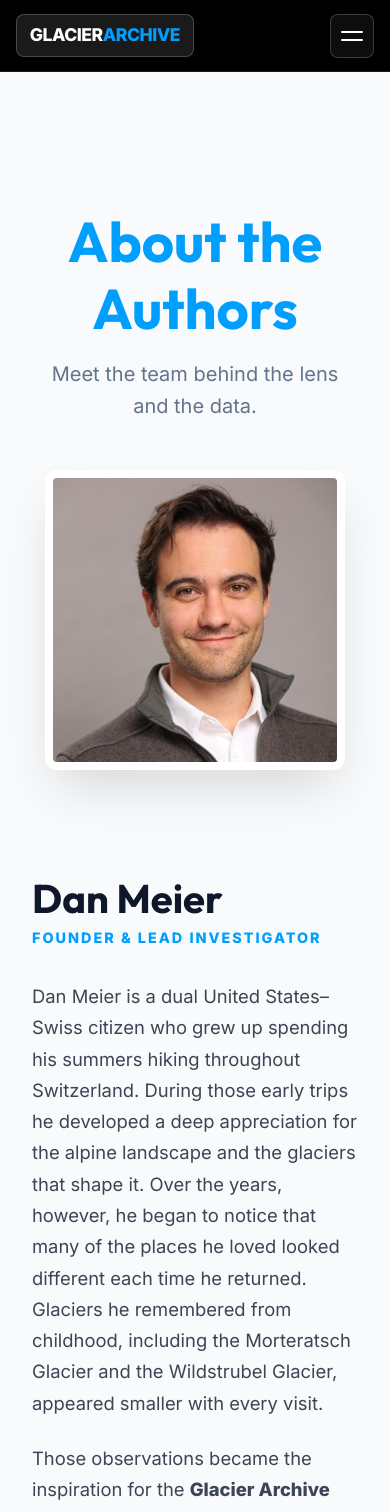
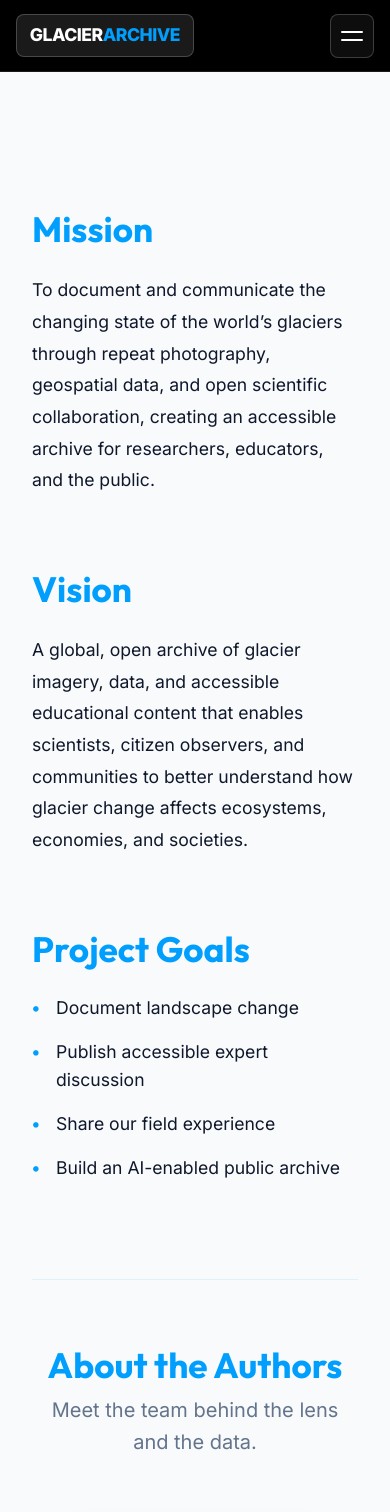
Before and after one commit to johnmehler/dans-glaciers, a SvelteKit app: page /about in a window 390 px wide. Shown: the top 1512 px of the page. Built offline with nearby package versions, Linux system fonts and the light colour scheme.

Commit message:
feat: Add initial About and Journal pages with content.

```diff
--- a/src/routes/about/+page.svelte
+++ b/src/routes/about/+page.svelte
@@ -3,12 +3,50 @@
 </script>
 
 <svelte:head>
-    <title>About the Authors - Glacier Archive Project</title>
+    <title>About - Glacier Archive Project</title>
 </svelte:head>
 
-<section class="contributors-container">
+<div class="about-page">
+    <section class="mission-section">
+        <div class="mission-vision-goals">
+            <div class="goal-card">
+                <h1>Mission</h1>
+                <p>
+                    To document and communicate the changing state of the
+                    world’s glaciers through repeat photography, geospatial
+                    data, and open scientific collaboration, creating an
+                    accessible archive for researchers, educators, and the
+                    public.
+                </p>
+            </div>
+
+            <div class="goal-card">
+                <h1>Vision</h1>
+                <p>
+                    A global, open archive of glacier imagery, data, and
+                    accessible educational content that enables scientists,
+                    citizen observers, and communities to better understand how
+                    glacier change affects ecosystems, economies, and societies.
+                </p>
+            </div>
+
+            <div class="goal-card">
+                <h1>Project Goals</h1>
+                <ul class="goals-list">
+                    <li>Document landscape change</li>
+                    <li>Publish accessible expert discussion</li>
+                    <li>Share our field experience</li>
+                    <li>Build an AI-enabled public archive</li>
+                </ul>
+            </div>
+        </div>
+    </section>
+
+    <hr class="section-divider" />
+
+    <section class="contributors-section">
         <div class="header-section">
-        <h1 class="gradient-text">About the Authors</h1>
+            <h2 class="section-title">About the Authors</h2>
             <p class="lead">Meet the team behind the lens and the data.</p>
         </div>
 
@@ -23,15 +61,15 @@
 
                 <div class="bio-content">
                     <p>
-                    Dan Meier is a dual United States–Swiss citizen who grew up
-                    spending his summers hiking throughout Switzerland. During
-                    those early trips he developed a deep appreciation for the
-                    alpine landscape and the glaciers that shape it. Over the
-                    years, however, he began to notice that many of the places
-                    he loved looked different each time he returned. Glaciers he
-                    remembered from childhood, including the Morteratsch Glacier
-                    and the Wildstrubel Glacier, appeared smaller with every
-                    visit.
+                        Dan Meier is a dual United States–Swiss citizen who grew
+                        up spending his summers hiking throughout Switzerland.
+                        During those early trips he developed a deep
+                        appreciation for the alpine landscape and the glaciers
+                        that shape it. Over the years, however, he began to
+                        notice that many of the places he loved looked different
+                        each time he returned. Glaciers he remembered from
+                        childhood, including the Morteratsch Glacier and the
+                        Wildstrubel Glacier, appeared smaller with every visit.
                     </p>
 
                     <p>
@@ -42,30 +80,30 @@
 
                     <p>
                         Dan began this project during a sabbatical from his
-                    professional career in consulting in order to study glaciers
-                    more closely and document their changes through repeat
-                    photography. The project also explores how modern tools,
-                    including large-scale data analysis and artificial
-                    intelligence, can help document and communicate glacier
-                    change more effectively.
+                        professional career in consulting in order to study
+                        glaciers more closely and document their changes through
+                        repeat photography. The project also explores how modern
+                        tools, including large-scale data analysis and
+                        artificial intelligence, can help document and
+                        communicate glacier change more effectively.
                     </p>
 
                     <p>
-                    Beyond the physical landscape, the project also examines the
-                    broader societal implications of glacier retreat. Glaciers
-                    play an important role in water supply, energy systems,
-                    infrastructure, tourism, and other sectors that rely on
-                    alpine environments.
+                        Beyond the physical landscape, the project also examines
+                        the broader societal implications of glacier retreat.
+                        Glaciers play an important role in water supply, energy
+                        systems, infrastructure, tourism, and other sectors that
+                        rely on alpine environments.
                     </p>
 
                     <p>
-                    Dan holds a Master of Public Policy from the University of
-                    Maryland, where he studied environmental policy and related
-                    topics across the United States, Latin America, and Europe.
-                    While at the University of Maryland, he founded the
-                    University of Maryland Journal of Public Policy and served
-                    as its first Editor-in-Chief, publishing the journal’s
-                    inaugural edition in 2017.
+                        Dan holds a Master of Public Policy from the University
+                        of Maryland, where he studied environmental policy and
+                        related topics across the United States, Latin America,
+                        and Europe. While at the University of Maryland, he
+                        founded the University of Maryland Journal of Public
+                        Policy and served as its first Editor-in-Chief,
+                        publishing the journal’s inaugural edition in 2017.
                     </p>
 
                     <p>
@@ -76,35 +114,91 @@
             </div>
         </div>
     </section>
+</div>
 
 <style>
-    .contributors-container {
+    .about-page {
         padding: calc(var(--header-height) + var(--section-padding)) 2rem
             var(--section-padding);
         max-width: var(--container-width);
         margin: 0 auto;
     }
 
-    .header-section {
-        text-align: center;
+    .mission-section {
         margin-bottom: 5rem;
     }
 
-    .gradient-text {
-        font-size: 3.5rem;
+    .mission-vision-goals {
+        display: flex;
+        gap: 3rem;
+        flex-wrap: wrap;
+    }
+
+    .goal-card {
+        flex: 1;
+        min-width: 300px;
+    }
+
+    .goal-card h1 {
+        font-size: 2.2rem;
         color: var(--primary);
+        margin: 0 0 1.5rem;
+    }
+
+    .goal-card p {
+        font-size: 1.1rem;
+        line-height: 1.8;
+        color: var(--dark);
+        margin-bottom: 2rem;
+    }
+
+    .goals-list {
+        list-style: none;
+        padding-left: 0;
+    }
+
+    .goals-list li {
+        font-size: 1.1rem;
+        margin-bottom: 1rem;
+        padding-left: 1.5rem;
+        position: relative;
+        color: var(--dark);
+    }
+
+    .goals-list li::before {
+        content: "•";
+        color: var(--primary);
+        position: absolute;
+        left: 0;
+        font-weight: bold;
+    }
+
+    .section-divider {
+        border: none;
+        border-top: 1px solid rgba(0, 158, 253, 0.1);
+        margin: 4rem 0;
+    }
+
+    .header-section {
+        text-align: center;
+        margin-bottom: 4rem;
+    }
+
+    .section-title {
+        font-size: 3rem;
+        color: var(--primary);
+        margin-bottom: 0.5rem;
     }
 
     .lead {
         font-size: 1.25rem;
         color: var(--gray);
-        margin-top: 1rem;
     }
 
     .contributor-profile {
         display: grid;
         grid-template-columns: 240px 1fr;
-        gap: 6rem;
+        gap: 4rem;
         align-items: start;
     }
 
@@ -118,7 +212,7 @@
     }
 
     .profile-text h2 {
-        font-size: 2.5rem;
+        font-size: 2.2rem;
         margin-bottom: 0.25rem;
         color: var(--dark);
     }
@@ -130,26 +224,38 @@
         letter-spacing: 2px;
         font-size: 0.9rem;
         margin-bottom: 2rem;
+        display: block;
     }
 
     .bio-content p {
-        font-size: 1.15rem;
+        font-size: 1.1rem;
         line-height: 1.7;
         color: var(--dark);
-        opacity: 0.8;
+        opacity: 0.9;
         margin-bottom: 1.5rem;
     }
 
     @media (max-width: 850px) {
         .contributor-profile {
             grid-template-columns: 1fr;
+            gap: 2rem;
         }
         .profile-image {
             max-width: 300px;
             margin: 0 auto;
         }
-        .header-section {
-            margin-bottom: 3rem;
+        .section-title {
+            font-size: 2.2rem;
+        }
+    }
+
+    @media (max-width: 768px) {
+        .mission-vision-goals {
+            flex-direction: column;
+            gap: 2.5rem;
+        }
+        .goal-card {
+            min-width: 100%;
         }
     }
 </style>
--- a/src/routes/journal/+page.svelte
+++ b/src/routes/journal/+page.svelte
@@ -1,47 +1,12 @@
 <svelte:head>
-    <title>Mission & Vision - Glacier Archive Project</title>
+    <title>Journal - Glacier Archive Project</title>
     <meta
         name="description"
-        content="Mission, vision, and goals of the Glacier Archive Project."
+        content="Recent updates and journal entries from the Glacier Archive Project."
     />
 </svelte:head>
 
-<div class="mission-page">
-    <section class="content-section">
-        <div class="mission-vision-goals">
-            <div class="goal-card">
-                <h1>Mission</h1>
-                <p>
-                    To document and communicate the changing state of the
-                    world’s glaciers through repeat photography, geospatial
-                    data, and open scientific collaboration, creating an
-                    accessible archive for researchers, educators, and the
-                    public.
-                </p>
-            </div>
-
-            <div class="goal-card">
-                <h1>Vision</h1>
-                <p>
-                    A global, open archive of glacier imagery, data, and
-                    accessible educational content that enables scientists,
-                    citizen observers, and communities to better understand how
-                    glacier change affects ecosystems, economies, and societies.
-                </p>
-            </div>
-
-            <div class="goal-card">
-                <h1>Project Goals</h1>
-                <ul>
-                    <li>Document landscape change</li>
-                    <li>Publish accessible expert discussion</li>
-                    <li>Share our field experience</li>
-                    <li>Build an AI-enabled public archive</li>
-                </ul>
-            </div>
-        </div>
-    </section>
-
+<div class="journal-page">
     <section class="updates-section glass">
         <h2>Recent Updates:</h2>
         <div class="update-card">
@@ -77,59 +42,11 @@
 </div>
 
 <style>
-    .mission-page {
+    .journal-page {
         max-width: 1200px;
         margin: 0 auto;
         padding: calc(var(--header-height) + var(--section-padding)) 2rem
             var(--section-padding);
-    }
-
-    .content-section {
-        margin-bottom: 4rem;
-    }
-
-    .mission-vision-goals {
-        display: flex;
-        gap: 3rem;
-        flex-wrap: wrap;
-    }
-
-    .goal-card {
-        flex: 1;
-        min-width: 300px;
-    }
-
-    h1 {
-        font-size: 2.2rem;
-        color: var(--primary);
-        margin: 0 0 1.5rem;
-    }
-
-    p {
-        font-size: 1.15rem;
-        line-height: 1.8;
-        color: var(--dark);
-        margin-bottom: 2rem;
-    }
-
-    ul {
-        list-style: none;
-        padding-left: 0;
-    }
-
-    ul li {
-        font-size: 1.15rem;
-        margin-bottom: 1rem;
-        padding-left: 1.5rem;
-        position: relative;
-    }
-
-    ul li::before {
-        content: "•";
-        color: var(--primary);
-        position: absolute;
-        left: 0;
-        font-weight: bold;
     }
 
     .updates-section {
@@ -156,19 +73,10 @@
         font-size: 1rem;
     }
 
-    .update-card p {
+    p {
         font-size: 1.1rem;
+        line-height: 1.7;
+        color: var(--dark);
         margin-bottom: 1.2rem;
     }
-
-    @media (max-width: 768px) {
-        .mission-vision-goals {
-            flex-direction: column;
-            gap: 2rem;
-        }
-
-        .goal-card {
-            min-width: 100%;
-        }
-    }
 </style>
```
Lines whose indentation alone changed are shown as unchanged.
